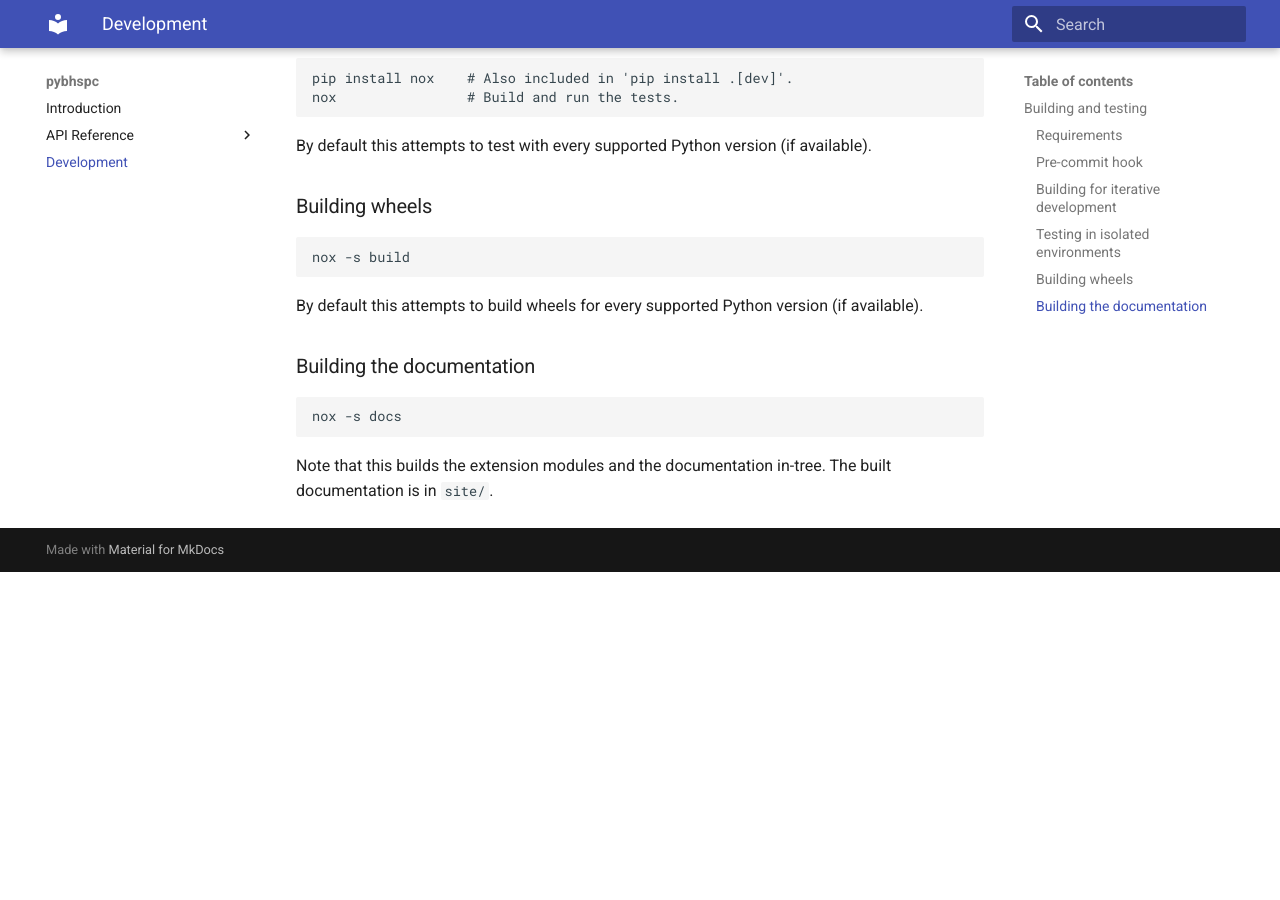
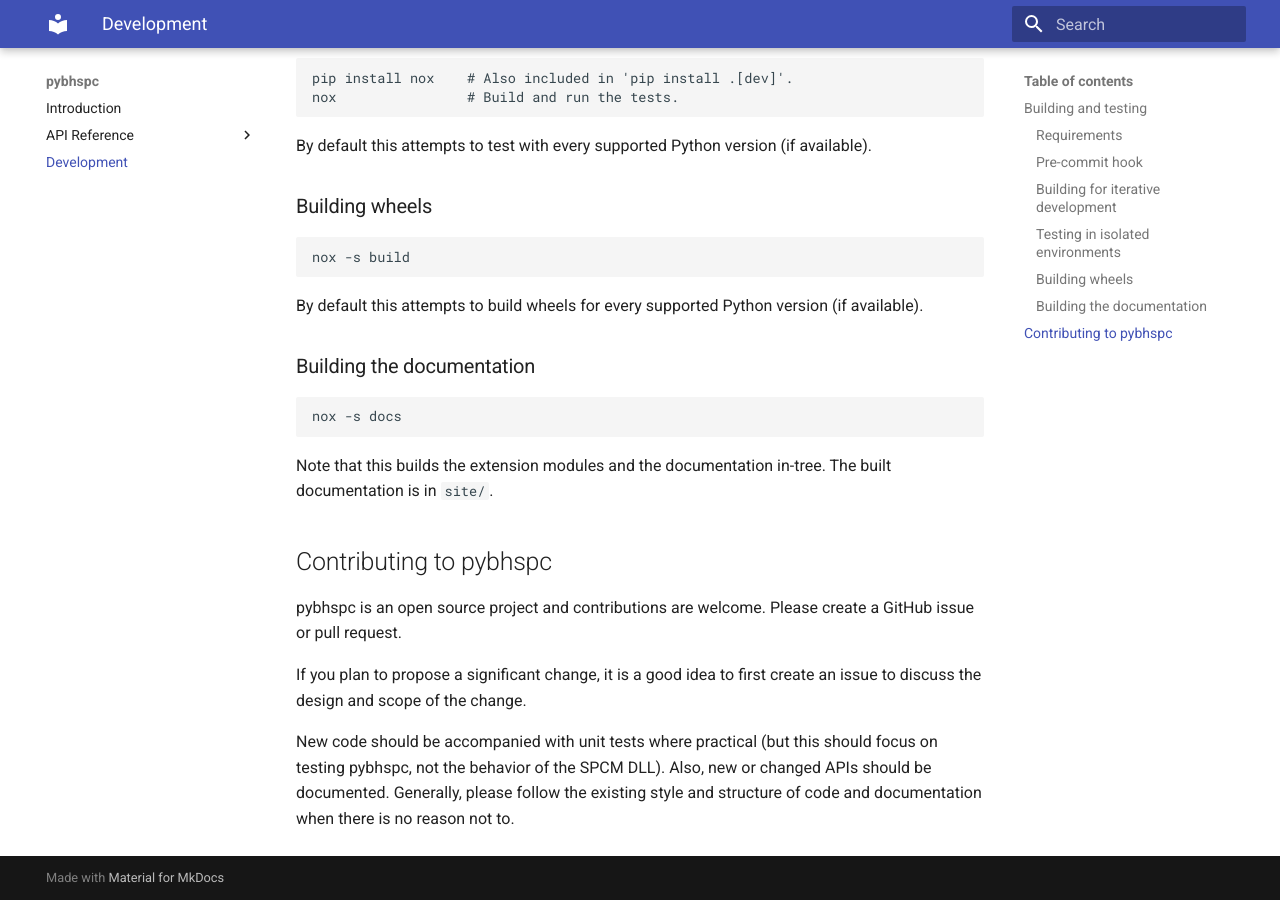
Before and after one commit to marktsuchida/pybhspc, an MkDocs documentation site: the page built from docs/development.md, in a window 1280 px wide and 900 px high, scrolled down 1005 px. Built offline with MkDocs 1.6.1 and Material for MkDocs 9.7.7, drawn with Linux system fonts in a browser that asks for light colours; before the commit the page ends 1577 px from its top, so only the background shows below that.

Commit message:
Docs: Contributing

```diff
--- a/docs/development.md
+++ b/docs/development.md
@@ -72,3 +72,16 @@ nox -s docs
 
 Note that this builds the extension modules and the documentation in-tree.
 The built documentation is in `site/`.
+
+## Contributing to pybhspc
+
+pybhspc is an open source project and contributions are welcome. Please create
+a GitHub issue or pull request.
+
+If you plan to propose a significant change, it is a good idea to first create
+an issue to discuss the design and scope of the change.
+
+New code should be accompanied with unit tests where practical (but this should
+focus on testing pybhspc, not the behavior of the SPCM DLL). Also, new or
+changed APIs should be documented. Generally, please follow the existing style
+and structure of code and documentation when there is no reason not to.
```
